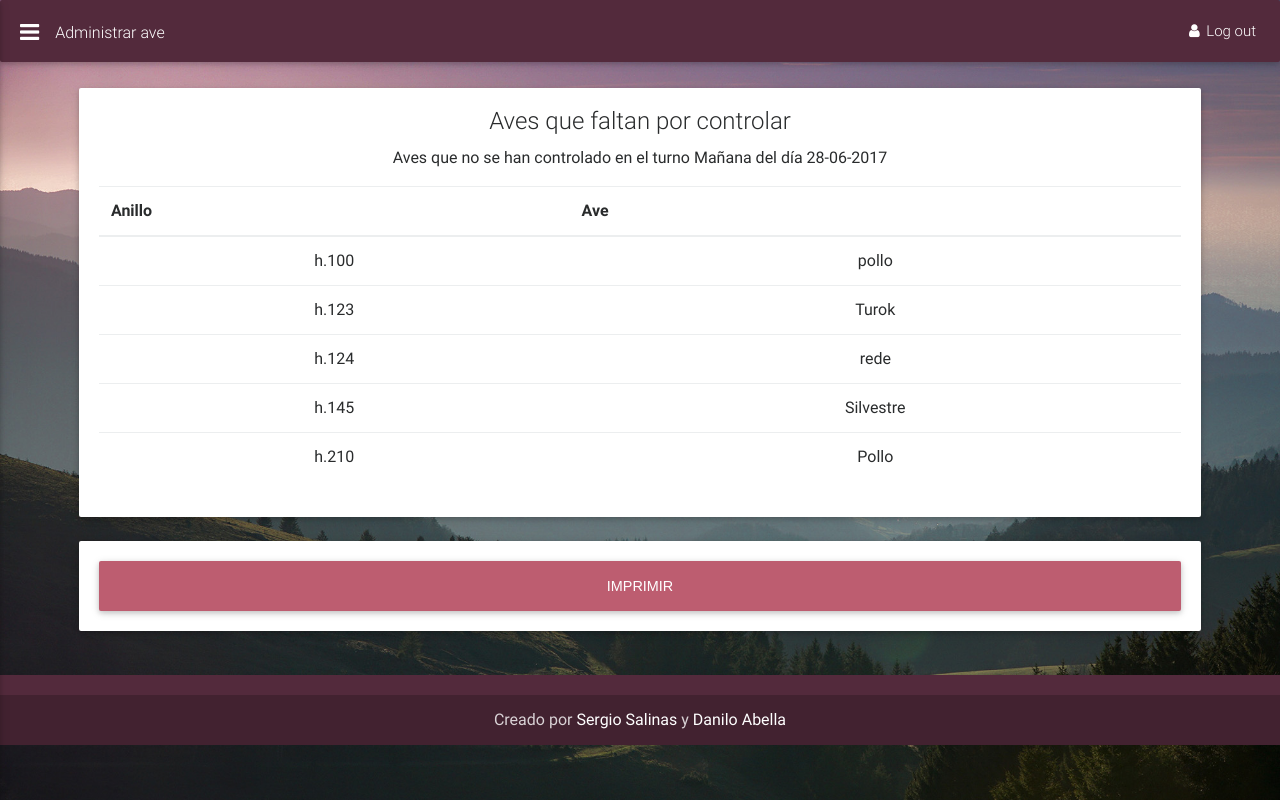
After one commit to daniloabella18/Software-Mis-Aves, a PHP site: page /dashboard/avesquefaltanporcontrolar.php in a window 1280 px wide. The commit adds this page. Run offline with PHP 8.4, Linux system fonts and the light colour scheme; a user stored in the database is signed in; data comes from the database, SQL or seed files in the repository.

Commit message:
avesquefaltan por controlar

```diff
--- /dev/null
+++ b/dashboard/avesquefaltanporcontrolar.php
@@ -0,0 +1,152 @@
+<?php
+header('Content-Type: text/html; charset=utf-8');
+  date_default_timezone_set('America/Santiago');
+
+  //header('Content-Type: text/html; charset=iso-8859-1');
+  session_start();
+  if($_SESSION["loggedin"] != true) {
+      echo("Access denied!");
+      exit();
+  }
+  require_once("../db_const.php");
+  $conexion = new mysqli($host_db, $user_db, $pass_db, $db_name);
+  $conexion->set_charset("utf8");
+  if ($conexion->connect_error) {
+   die("La conexion falló: " . $conexion->connect_error);
+  }
+
+
+  $tabla = false;
+
+
+  function getTurno($conexion){
+    $hora = date("H:i");
+    $sql = "SELECT Tur_descp, Tur_hora_ini, Tur_hora_final FROM `turno`";
+    $result = $conexion->query($sql);
+    $turno=null;
+    while ($row = $result->fetch_array(MYSQLI_ASSOC)){
+      if ($row['Tur_hora_ini'] < $row['Tur_hora_final']) { //si se ve la hora en el mismo día
+        if($row['Tur_hora_ini'] <= $hora and $hora <= $row['Tur_hora_final']){
+          $turno = $row['Tur_descp'];
+        }
+      }elseif( $hora>"00:01" and $hora < "23:59" ){ // Si el turno es del día actual al siguiente
+        if($row['Tur_hora_ini'] <= $hora and $hora >=$row['Tur_hora_final']){
+          $turno = $row['Tur_descp'];
+        }else {
+          if($row['Tur_hora_ini'] > $hora and $hora <=$row['Tur_hora_final']){
+            $turno = $row['Tur_descp'];
+          }
+        }
+      }
+    }
+    return $turno;
+  }
+  $turno = getTurno($conexion);
+
+include '../layouts/head.php';
+?>
+
+<body class="fixed-sn pink-skin bg-skin-lp">
+
+    <header>
+      <?php include '../layouts/sidebar.php';?>
+      <!-- Navbar -->
+      <nav class="navbar fixed-top navbar-toggleable-md navbar-dark scrolling-navbar double-nav">
+          <!-- SideNav slide-out button -->
+          <div class="float-xs-left">
+              <a href="#" data-activates="slide-out" class="button-collapse"><i class="fa fa-bars"></i></a>
+          </div>
+          <!-- Breadcrumb-->
+          <div class="breadcrumb-dn mr-auto">
+              <p>Administrar ave</p>
+          </div>
+            <ul class="nav navbar-nav ml-auto flex-row">
+                <li class="nav-item">
+                    <a  href="../logout.php" class="nav-link"><i class="fa fa-user"></i> <span class="hidden-sm-down">Log out</span></a>
+                </li>
+            </ul>
+        </nav>
+        <!-- /.Navbar -->
+    </header>
+    <!--/.Double navigation-->
+
+    <!--Main layout-->
+    <main>
+
+
+      <div class="container-fluid text-center">
+
+<!--/ Cuadro de arriba /--------------------------------------------------------------------------------------------------------------------------------->
+
+        <div class="card card-block">
+          <h4 class="card-title hidden-print">Aves que faltan por controlar</h4>
+          <p class="card-text hidden-print">Aves que no se han controlado en el turno <?php echo $turno." del día ".date("d-m-Y")?></p>
+          <h4 class="card-title visible-print-block">Últimos 30 días del ave <?php if(isset($_GET['search'])){ echo $_GET['search'];} ?></h4>
+
+
+
+          <?php
+
+          //Se recibe la información de buscar un control por su fecha
+               $sql = "SELECT A.Ave_anillo, A.Ave_nombre
+                        FROM ave A
+                        WHERE A.Ave_anillo NOT IN (SELECT A.Ave_anillo
+                          FROM ave A, control C
+                          WHERE A.Ave_anillo = C.Con_Ave AND C.Con_fecha = '".date("Y-m-d")."' AND C.Con_turno = '".$turno."')";
+               $result = $conexion->query($sql);
+
+               echo $conexion->error;
+
+              if(mysqli_num_rows($result) ==0){
+                echo 'Ya se han registrado todas las aves para este turno';
+              }else{
+                   echo '<div class="table-responsive">
+                    <table class="table ">
+                   <thead>
+                   <th>Anillo</th>
+                   <th>Ave</th>
+                   </thead>
+                   <tbody>';
+               $cont_anterior = -1;
+               $table = '';
+               while ($row = $result->fetch_array(MYSQLI_ASSOC)) {
+                     $table .= '<tr>';
+                     $table .= '<td >'.$row['Ave_anillo'].'</td>';
+                     $table .= '<td>'.$row['Ave_nombre'].'</td>';
+                     $table .= "</tr>";
+               }
+               echo $table;
+               echo '
+                      </tbody>
+                  </table>
+                 </div>';
+             }
+
+              ?>
+
+        </div>
+
+
+        <br>
+
+        <div class="card card-block">
+          <button type="button" class="btn btn-primary btn-lg btn-block" onclick="window.print()" >Imprimir</button>
+
+        </div>
+
+<br> <!---/ Separa ambos Cuadros -->
+
+
+
+</div>
+
+        </div>
+    </main>
+    <!--/Main layout-->
+    <?php include '../layouts/footer.php';?>
+
+
+
+</body>
+
+</html>
--- a/layouts/sidebar.php
+++ b/layouts/sidebar.php
@@ -51,11 +51,11 @@
           <li><a class="collapsible-header waves-effect arrow-r"><i class="fa fa-file-text-o"></i> Reportes<i class="fa fa-angle-down rotate-icon"></i></a>
           <div class="collapsible-body">
               <ul>
-                  <li><a href="#" class="waves-effect">Aves por controlar</a>
+                  <li><a href="avesquefaltanporcontrolar.php" class="waves-effect">Aves por controlar</a>
                   </li>
                   <li><a href="Controlesdiarios.php" class="waves-effect">Controles diarios</a>
                   </li>
-                  <li><a href="histoticoave.php" class="waves-effect">30 días ave</a>
+                  <li><a href="historicoave.php" class="waves-effect">30 días ave</a>
                   </li>
               </ul>
           </div>
```
